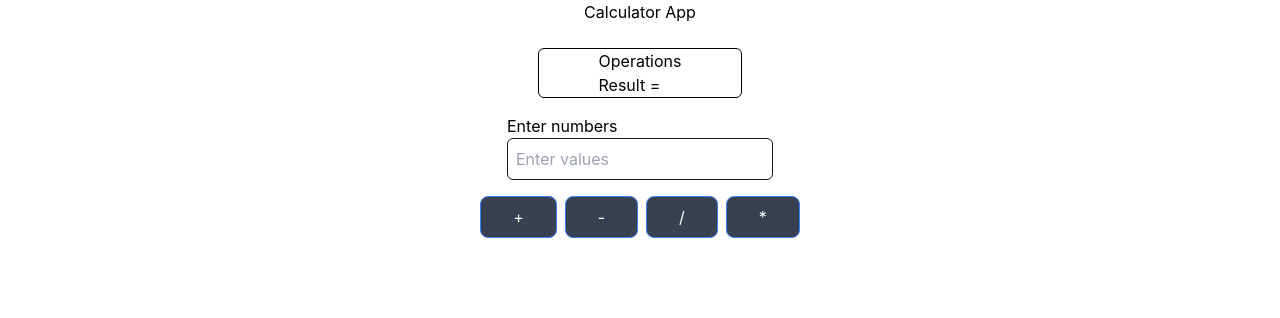
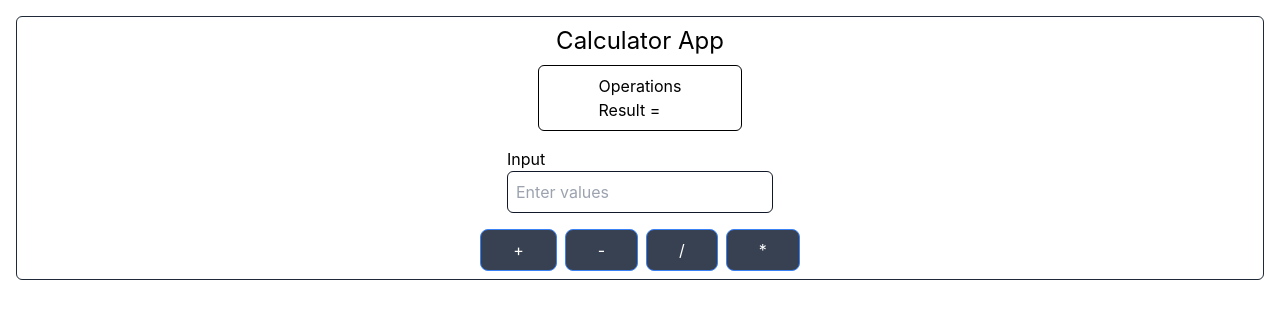
Before and after one commit to Dev-VictorK/react-calculator-app, a React (Create React App) app: page / in a window 1280 px wide. Shown: the top 318 px of the page. Built offline with nearby package versions, Linux system fonts and the light colour scheme.

Commit message:
state initialized

```diff
--- a/src/App.js
+++ b/src/App.js
@@ -1,3 +1,4 @@
+import { useState } from 'react';
 import Arithmetics from './Arithmetics';
 import Display from './Display';
 import './index.css';
@@ -6,14 +7,33 @@ import InputForm from './InputForm';
 
 Basic arithmetic.
 
-Use React state to update the display. */}
+Use React state to update the display.
+
+*****************************************
+user enters input which updates state in App
+display reads the value entered and shows result
+
+**********************
+App
+  State: input, operation
+    InputForm
+      setInput
+    Display
+        calcResult
+        displayCalculation
+    Arithmetics
+      setOperation
+*/}
 function App() {
+  const [input, setInput] = useState(0);
+  const [operation, setOperation] = useState();
+
   return (
-    <div className="flex flex-col justify-center items-center">
-      Calculator App
-      <Display/>
-      <InputForm/>
-      <Arithmetics/>
+    <div className="flex flex-col justify-center items-center border p-2 rounded-md border-gray-800 m-4">
+      <h1 className="text-2xl text-bold">Calculator App</h1>
+      <Display input={input} operation={operation}/>
+      <InputForm setInput={setInput}/>
+      <Arithmetics setOperation={setOperation}/>
     </div>
   );
 }
--- a/src/Display.js
+++ b/src/Display.js
@@ -1,6 +1,6 @@
 function Display(props){
     return(
-        <div className="mt-6 border border-black px-[60px] rounded-md">
+        <div className="mt-2 p-2 border border-black px-[60px] rounded-md">
             <h3>Operations</h3>
             <div>
                 Result =
--- a/src/InputForm.js
+++ b/src/InputForm.js
@@ -2,7 +2,7 @@
 function InputForm(props) {
     return (
         <div className="m-4">
-            Enter numbers<br/>
+            Input<br/>
             <input className="border border-gray-900 rounded-md p-2" value="" placeholder="Enter values" />
         </div>
     )
```
